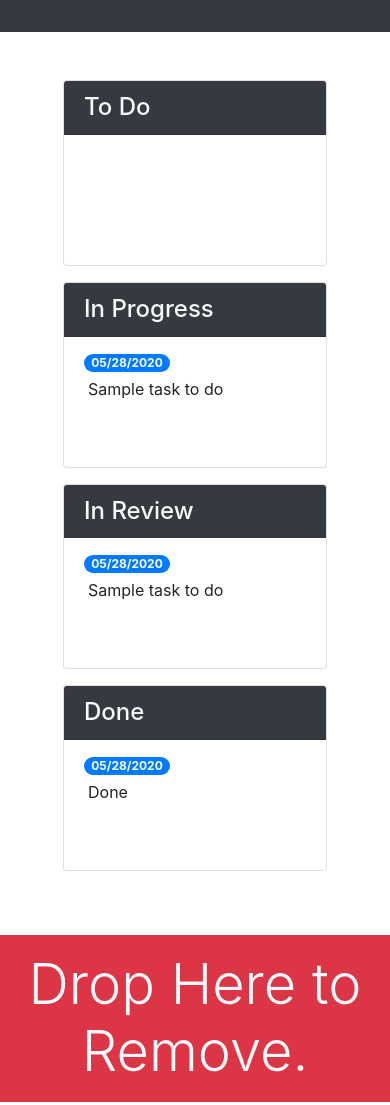
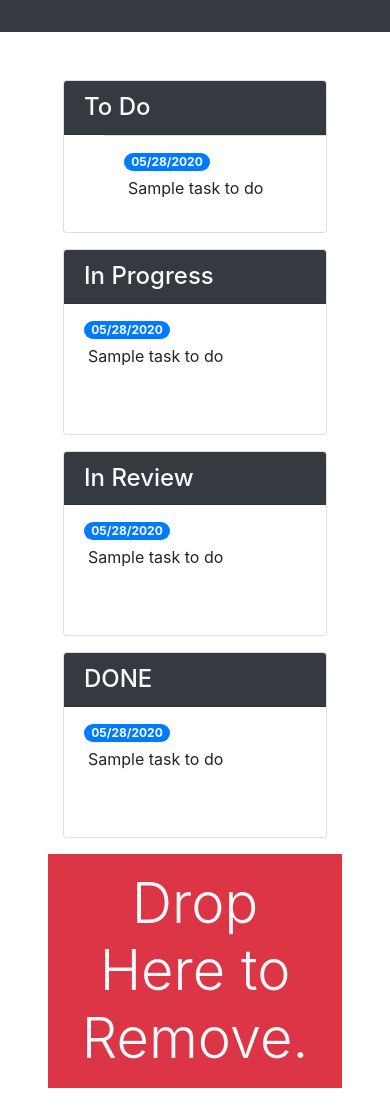
Before and after one commit to Obrienjames34/Taskmaster-Pro, a plain HTML site: page index.html in a window 390 px wide. Shown: the part 340-1445 px from the top of the page. Drawn offline with nearby package versions, Linux system fonts and the light colour scheme.

Commit message:
added remove box

```diff
--- a/index.html
+++ b/index.html
@@ -26,24 +26,28 @@
     </header>
     <main class="col-12 col-lg-9 d-flex flex-column">
       <div class="m-5 row justify-content-around">
-        <!-- todo start-->
-        <div class="col-12 -md-6 col-xl-3 mb-3">
+      <!--todo start-->
+        <div class="col-12 col-md-6 col-xl-3 mb-3">
           <div class="card">
             <h4 class="card-header bg-dark text-light">
               To Do
             </h4>
-        <ul id="list-toDo" class="list-group list-group-flush">
+       <ul id="list-toDo" class="list-group-flush">
+         <li class="list-group-item">
+          <span class="badge badge-primary badge-pill">05/28/2020</span>
+          <p class="m-1">Sample task to do</p>
+          </li>
           </ul>
           </div>
       </div>
       <!--todo end-->
       <!--in progress start-->
-      <div class="col-12 col -md-6 col-xl-3 mb-3">
+      <div class="col-12 col-md-6 col-xl-3 mb-3">
         <div class="card">
           <h4 class="card-header bg-dark text-light">
             In Progress
           </h4>
-        <ul id="list-inProgress" class="list-group list-group-flush">
+          <ul id="list-toDo" class="list-group list-group-flush">
             <li class="list-group-item">
               <span class="badge badge-primary badge-pill">05/28/2020</span>
               <p class="m-1">Sample task to do</p>
@@ -58,7 +62,7 @@
       <h4 class="card-header bg-dark text-light">
         In Review
       </h4>
-      <ul id="list-inReview" class="list-group list-group-flush">
+      <ul id="list-toDo" class="list-group list-group-flush">
         <li class="list-group-item">
           <span class="badge badge-primary badge-pill">05/28/2020</span>
           <p class="m-1">Sample task to do</p>
@@ -71,19 +75,16 @@
   <div class="col-12 col-md-6 col-xl-3 mb-3">
     <div class="card">
       <h4 class="card-header bg-dark text-light">
-        Done
+        DONE
       </h4>
-      <ul id="list-done" class="list-group list-group-flush">
+      <ul id="list-toDo" class="list-group list-group-flush">
         <li class="list-group-item">
           <span class="badge badge-primary badge-pill">05/28/2020</span>
-          <p class="m-1">Done</p>
-      </li>
-    </ul>
+          <p class="m-1">Sample task to do</p>
   </div>
   <!-- done end -->
 </div>
-  </div>
-  <div id="trash" class="mt-auto overflow-hidden">
+<div id="trash">
   <div class="w-100 bg-danger p-3 text-center text-light display-4">
     Drop Here to Remove.
   </div>
```
Lines whose indentation alone changed are shown as unchanged.
